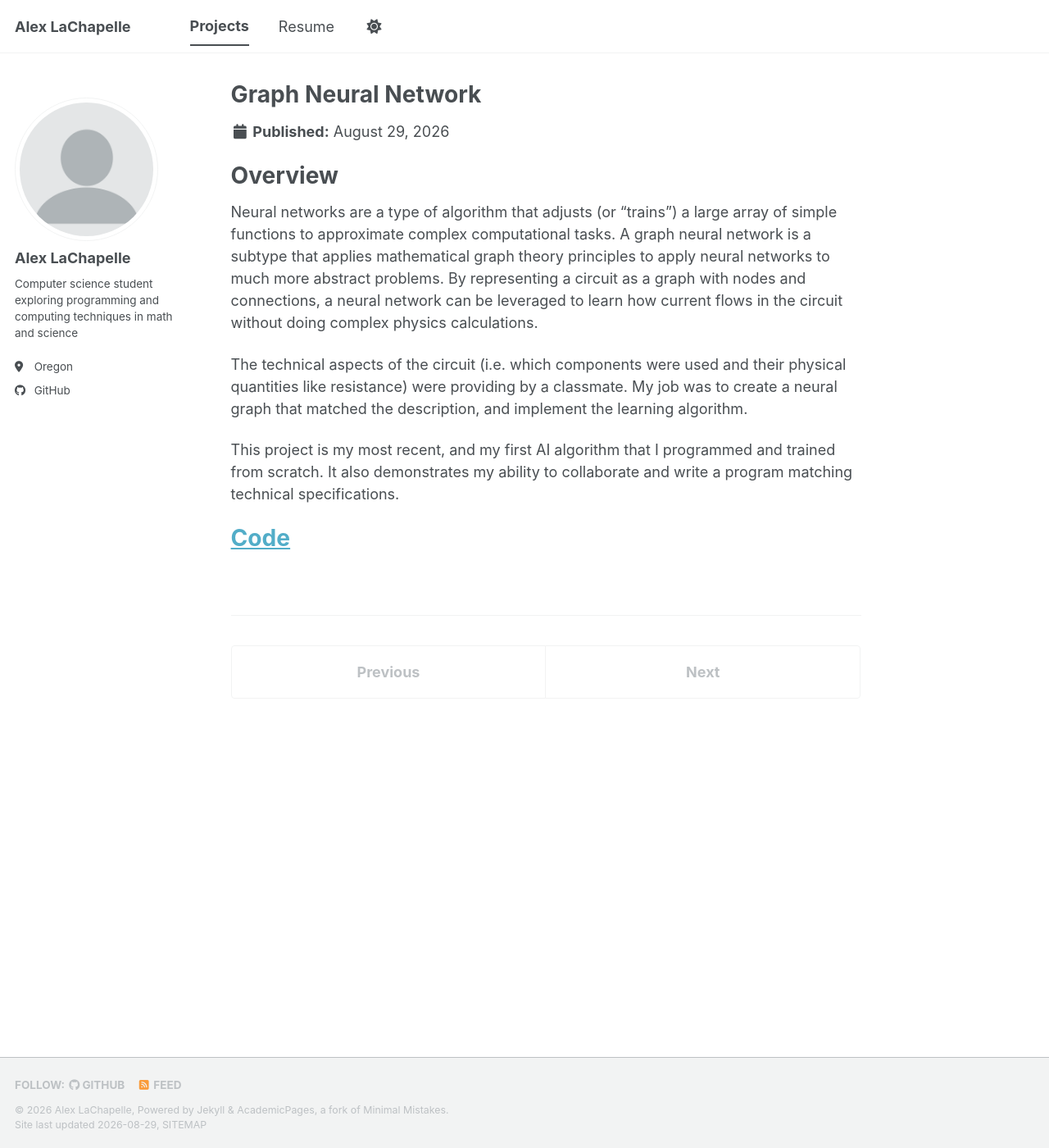
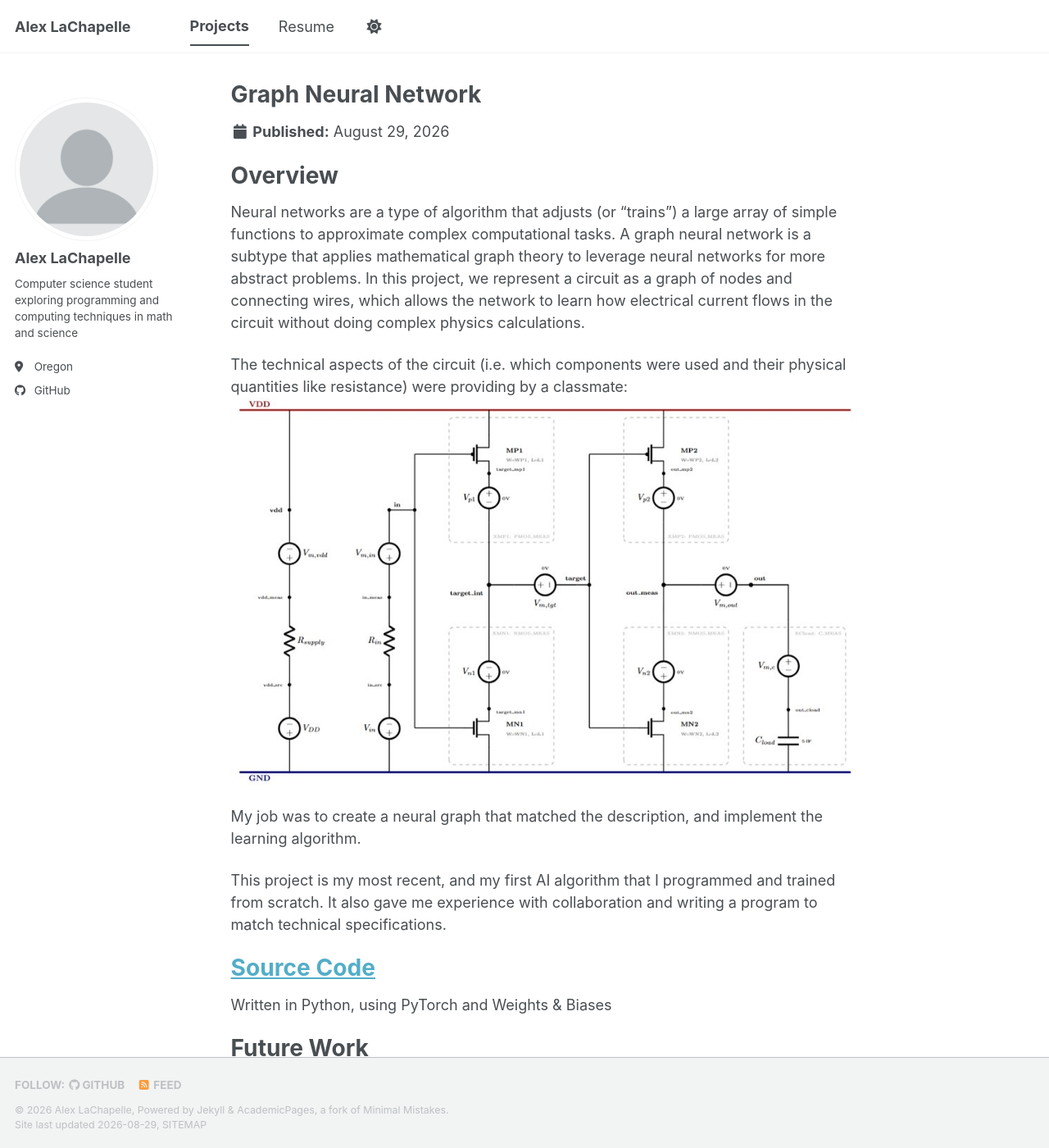
Before and after one commit to ajlachapelle/ajlachapelle.github.io, a Jekyll site: the page built from _portfolio/portfolio-1.md, in a window 1280 px wide and 1400 px high. Shown: the whole window at 82% size. Built offline with Jekyll 4.4.1, drawn with Linux system fonts in a browser that asks for light colours; a style sheet for code colours, icons or effects is not loaded.

Commit message:
Update project description

```diff
--- a/_portfolio/portfolio-1.md
+++ b/_portfolio/portfolio-1.md
@@ -6,11 +6,22 @@ collection: portfolio
 
 Overview
 ======
-Neural networks are a type of algorithm that adjusts (or "trains") a large array of simple functions to approximate complex computational tasks. A graph neural network is a subtype that applies mathematical graph theory principles to apply neural networks to much more abstract problems. By representing a circuit as a graph with nodes and connections, a neural network can be leveraged to learn how current flows in the circuit without doing complex physics calculations.
+Neural networks are a type of algorithm that adjusts (or "trains") a large array of simple functions to approximate complex computational tasks. A graph neural network is a subtype that applies mathematical graph theory to leverage neural networks for more abstract problems. In this project, we represent a circuit as a graph of nodes and connecting wires, which allows the network to learn how electrical current flows in the circuit without doing complex physics calculations.
 
-The technical aspects of the circuit (i.e. which components were used and their physical quantities like resistance) were providing by a classmate. My job was to create a neural graph that matched the description, and implement the learning algorithm.
+The technical aspects of the circuit (i.e. which components were used and their physical quantities like resistance) were providing by a classmate:
+<img
+  class="fit-picture"
+  src="https://ajlachapelle.github.io/files/schematic.jpg"
+  alt="Original" />
 
-This project is my most recent, and my first AI algorithm that I programmed and trained from scratch. It also demonstrates my ability to collaborate and write a program matching technical specifications.
+ My job was to create a neural graph that matched the description, and implement the learning algorithm.
 
-[Code](https://github.com/ajlachapelle/CurrentPrediction)
+This project is my most recent, and my first AI algorithm that I programmed and trained from scratch. It also gave me experience with collaboration and writing a program to match technical specifications.
+
+[Source Code](https://github.com/ajlachapelle/CurrentPrediction)
 ======
+Written in Python, using PyTorch and Weights & Biases
+
+Future Work
+======
+The initial version of this project is complete, but I plan to add to it by creating an automatic graph converter using a more standard method in physics (specifically, modelling the circuit as wire nodes connected by resistors).
```
Also changed, not shown: files/schematic.jpg (added).
